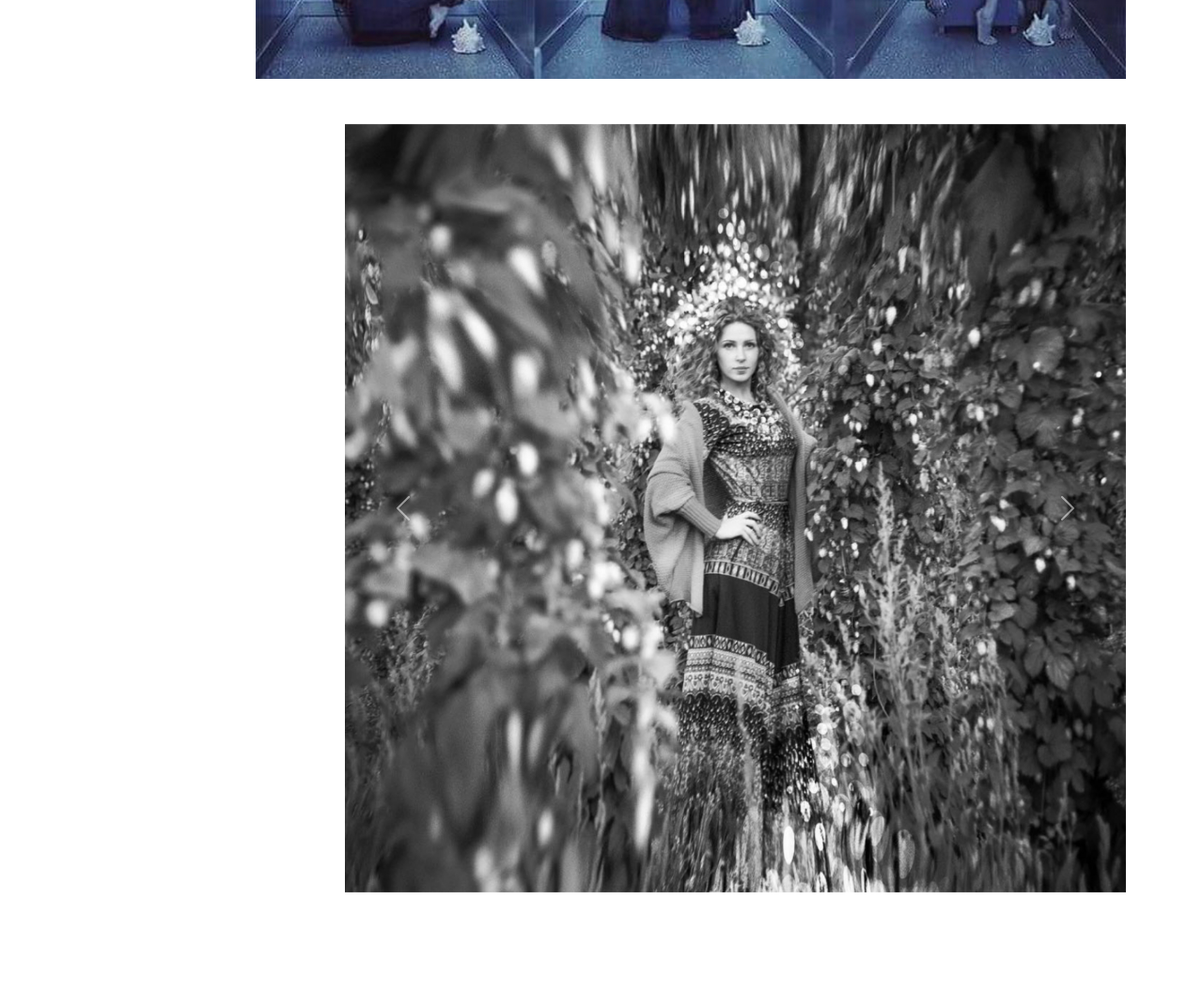
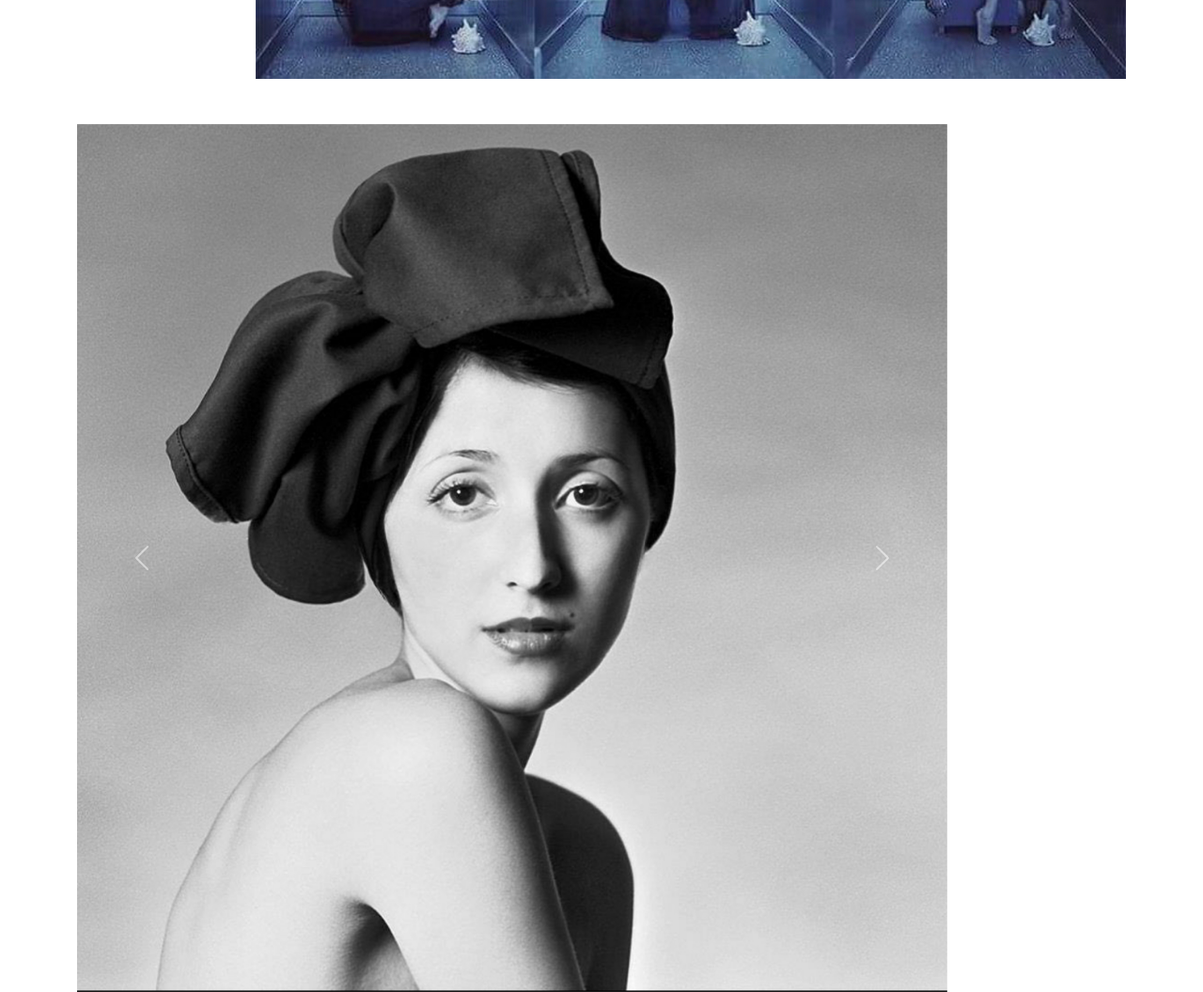
Before and after one commit to Serendipity11/elena-portfolio, a plain HTML site: page index.html in a window 1280 px wide. Shown: the part 2740-3796 px from the top of the page at 94% size. Before the commit the page ends 3738 px from the top, so only its background shows below. Drawn offline with nearby package versions, Linux system fonts and the light colour scheme.

Commit message:
Added carousel with picture index.html

```diff
--- a/index.html
+++ b/index.html
@@ -121,7 +121,34 @@
 </div>
 
 <!-- third carousel -->
-        <div class="row mb-5">
+<div class="row mb-5 mt-5">
+  <div class="col">
+    <div id="carousel1" class="carousel slide" data-bs-touch="false" data-bs-interval="false">
+      <div class="carousel-inner">
+        <div class="carousel-item active">
+          <img src="images/IMG_9991.jpg" class="d-block w-100" alt="...">
+        </div>
+        <div class="carousel-item">
+          <img src="images/IMG_9996.jpg" class="d-block w-100" alt="...">
+        </div>
+        <div class="carousel-item">
+          <img src="images/IMG_9997.jpg" class="d-block w-100" alt="...">
+        </div>
+      </div>
+      <button class="carousel-control-prev" type="button" data-bs-target="#carousel1" data-bs-slide="prev">
+        <span class="carousel-control-prev-icon" aria-hidden="true"></span>
+        <span class="visually-hidden">Previous</span>
+      </button>
+      <button class="carousel-control-next" type="button" data-bs-target="#carousel1" data-bs-slide="next">
+        <span class="carousel-control-next-icon" aria-hidden="true"></span>
+        <span class="visually-hidden">Next</span>
+      </button>
+    </div>
+
+  </div>
+  <div class="col-2 d-none d-md-block"></div>
+</div>
+        <!-- <div class="row mb-5">
             <div class="col-3 d-none d-md-block"></div>
             <div class="col">
 <div id="carousel3" class="carousel slide" data-bs-touch="false" data-bs-interval="false">
@@ -149,7 +176,7 @@
 </div>
 
 </div>
-</div>
+</div> -->
      </div>
     </div>
 
```
